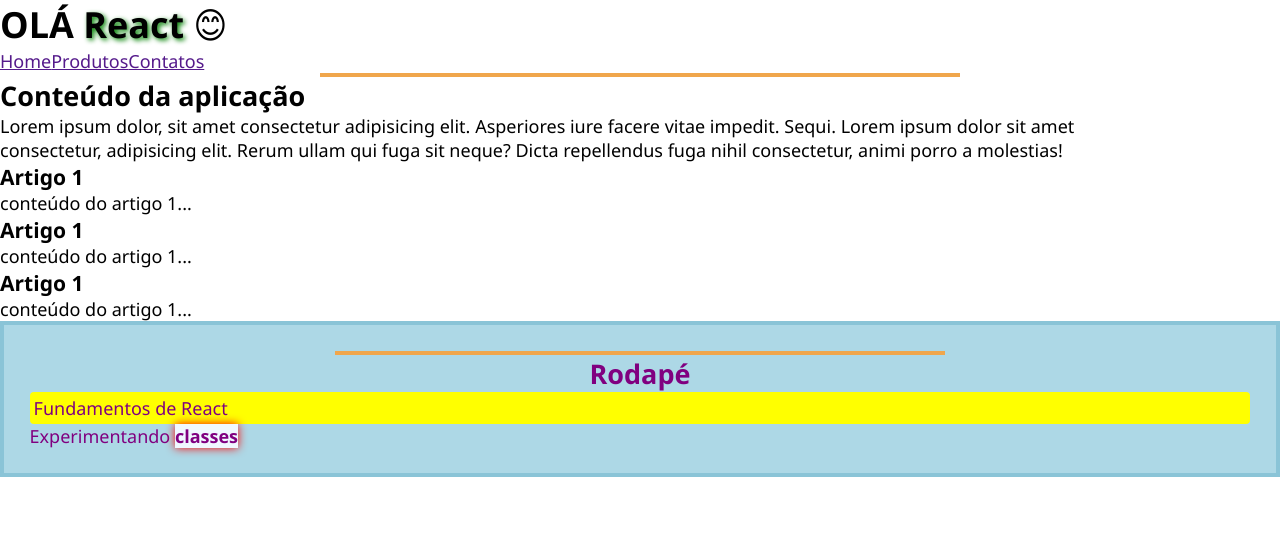
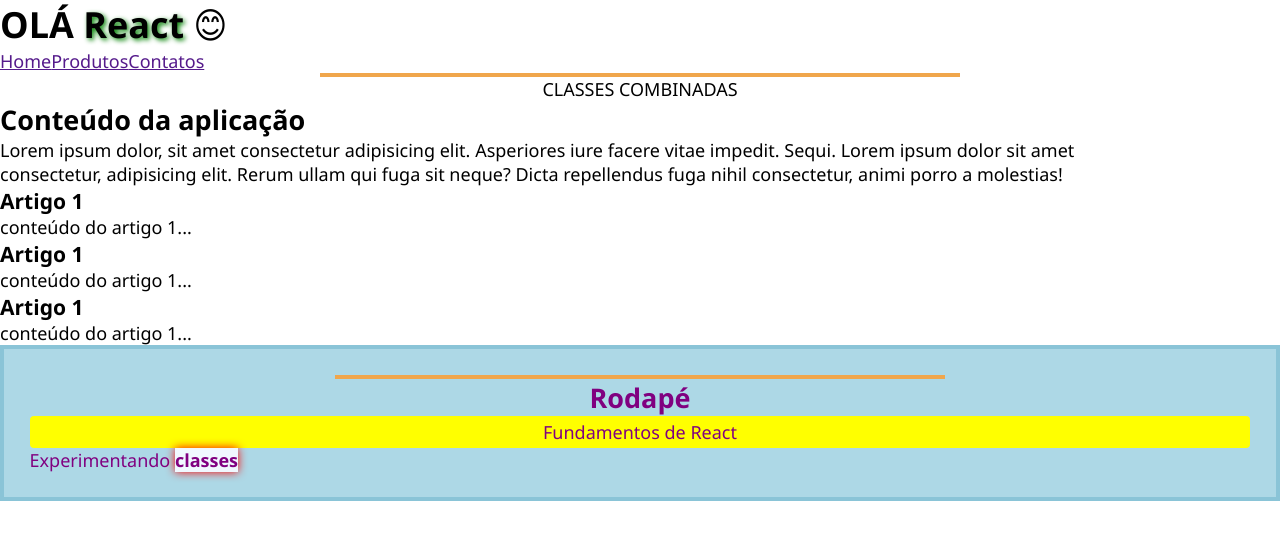
Before and after one commit to melissaJll/react-fundamentos, a React (Vite) app: page / in a window 1280 px wide. Shown: the top 540 px of the page. Built offline with nearby package versions, Linux system fonts and the light colour scheme.

Commit message:
usando classe de css global e module na mesma tag no cabecalho

```diff
--- a/src/components/Cabecalho.jsx
+++ b/src/components/Cabecalho.jsx
@@ -12,6 +12,11 @@ function Cabecalho() {
       </h1>
       <Menu />
       <hr />
+
+      {/* Template string para css global e modulo */}
+      <p className={`${estilos["destaque-texto"]} centralizar`}>
+        Classes Combinadas
+      </p>
     </header>
   );
 }
--- a/src/components/Rodape.jsx
+++ b/src/components/Rodape.jsx
@@ -11,7 +11,7 @@ function Rodape() {
     <footer style={exemploEstilos}>
       <hr />
       <h2 style={{ textAlign: "center" }}>Rodapé</h2>
-      <p className="destaque-texto">Fundamentos de React</p>
+      <p className="destaque-texto centralizar">Fundamentos de React</p>
       <p>
         Experimentando <b className="sombra">classes</b>
       </p>
--- a/src/index.css
+++ b/src/index.css
@@ -29,3 +29,6 @@ body {
   padding: 4px;
   border-radius: 4px;
 }
+.centralizar {
+  text-align: center;
+}
```
